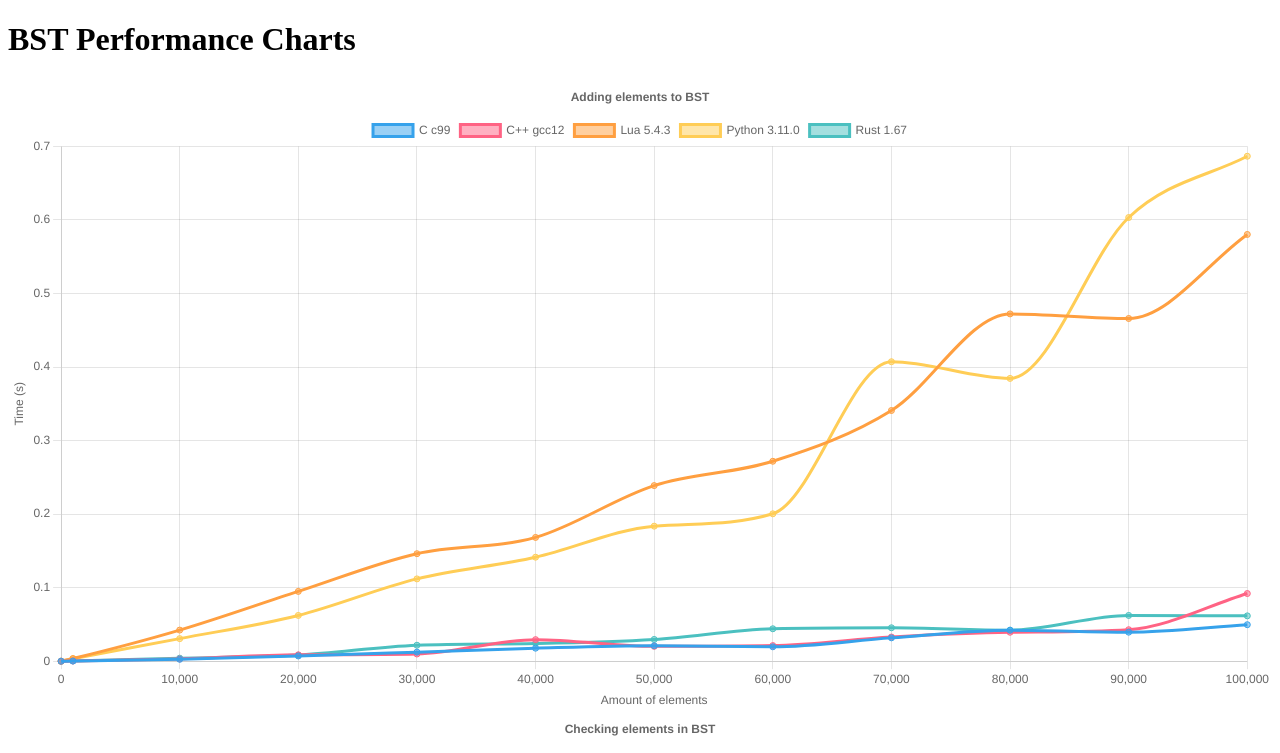
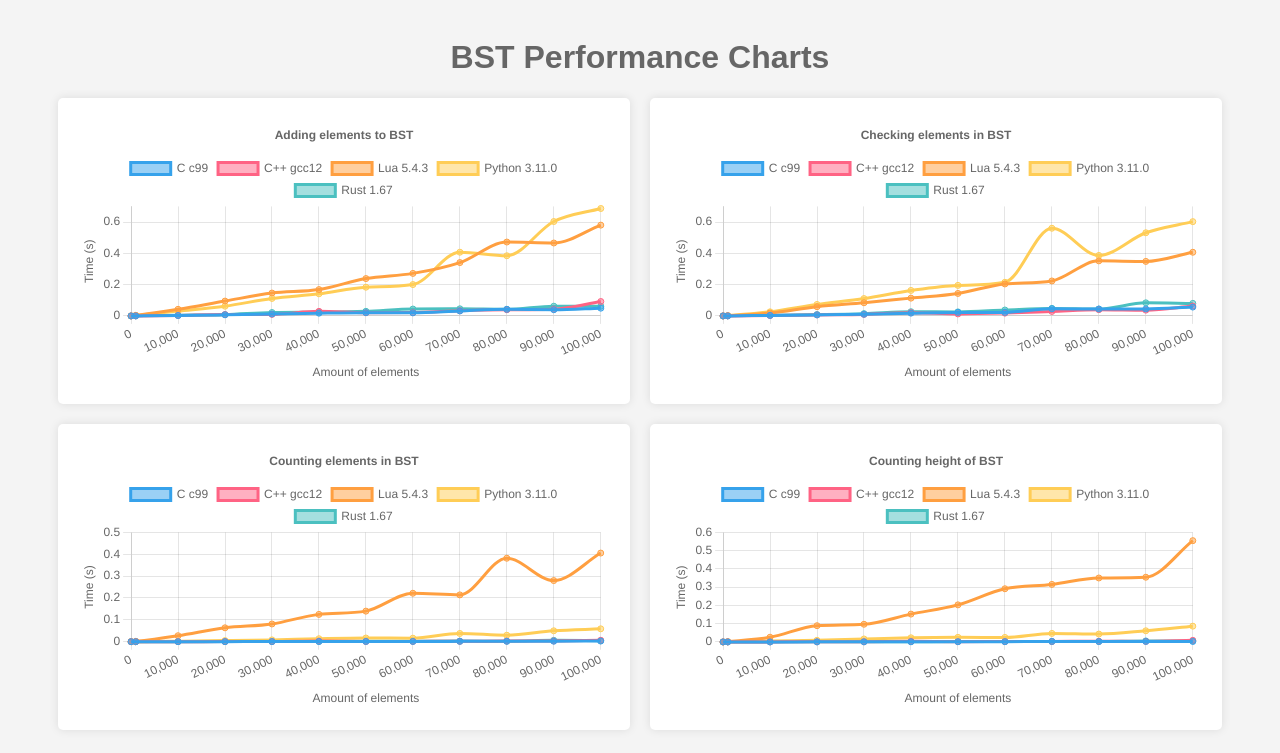
Before and after one commit to KaiserMovet/BST_100, a plain HTML site: page index.html in a window 1280 px wide. Shown: the top 753 px of the page. Drawn offline with nearby package versions, Linux system fonts and the light colour scheme.

Commit message:
Fix style

```diff
--- a/index.html
+++ b/index.html
@@ -3,7 +3,7 @@
 
 <head>
     <title>Scatter Plot</title>
-    <link rel="stylesheet" type="text/css" href="styles.css">
+    <link rel="stylesheet" type="text/css" href="style.css">
     <script src="https://cdn.jsdelivr.net/npm/chart.js"></script>
 </head>
 
--- a/style.css
+++ b/style.css
@@ -2,13 +2,13 @@ body {
     font-family: Arial, sans-serif;
     background-color: #f4f4f4;
     padding: 50px;
+    padding-top: 10px;
     color: #333;
 }
 
 canvas {
-    margin: 20px 0;
     width: 100%;
-    max-width: 800px;
+
     height: auto;
 }
 
@@ -18,14 +18,12 @@ h1 {
 }
 
 .container {
-    display: flex;
-    justify-content: space-around;
-    flex-wrap: wrap;
+    display: grid;
+    grid-template-columns: repeat(2, 1fr);
+    grid-gap: 20px;
 }
 
 .chart-container {
-    flex: 1 1 400px;
-    margin: 10px;
     padding: 20px;
     border-radius: 5px;
     background-color: #fff;
```
